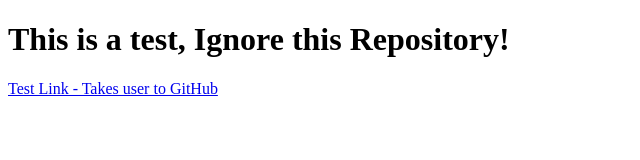
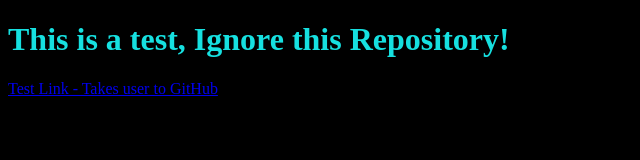
Before and after one commit to CJ-Presley/VSCodeTest, a plain HTML site: page index.html in a window 1280 px wide. Shown: the whole page, without its empty margins (0-640 px from the left). Drawn offline with Linux system fonts and the light colour scheme.

Commit message:
Link Style Sheet

```diff
--- a/Index.css
+++ b/Index.css
@@ -1,6 +1,6 @@
-.h1{
-    color: azure;
+h1{
+    color: rgb(22, 224, 224);
 }
-.body{
-    color: black;
+body{
+    background-color: black;
 }
--- a/index.html
+++ b/index.html
@@ -2,7 +2,7 @@
 <html>
     <head>
         <title>TestCommit</title>
-        <link rel="stylesheet" href="" type="text/css">
+        <link rel="stylesheet" href="Index.css" type="text/css">
     </head>
     <body>
         <h1>This is a test, <b>Ignore this Repository!</b></h1>
```
